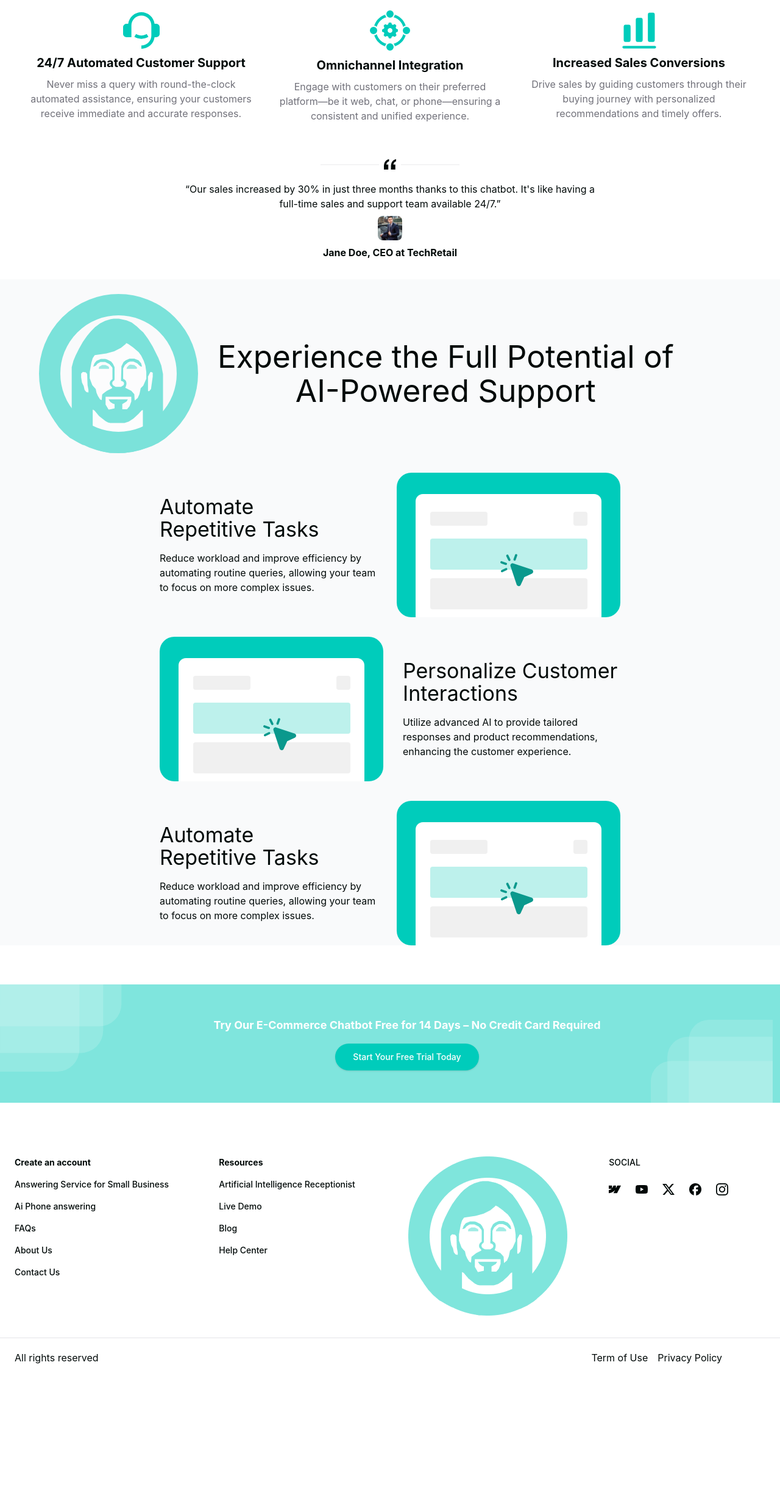
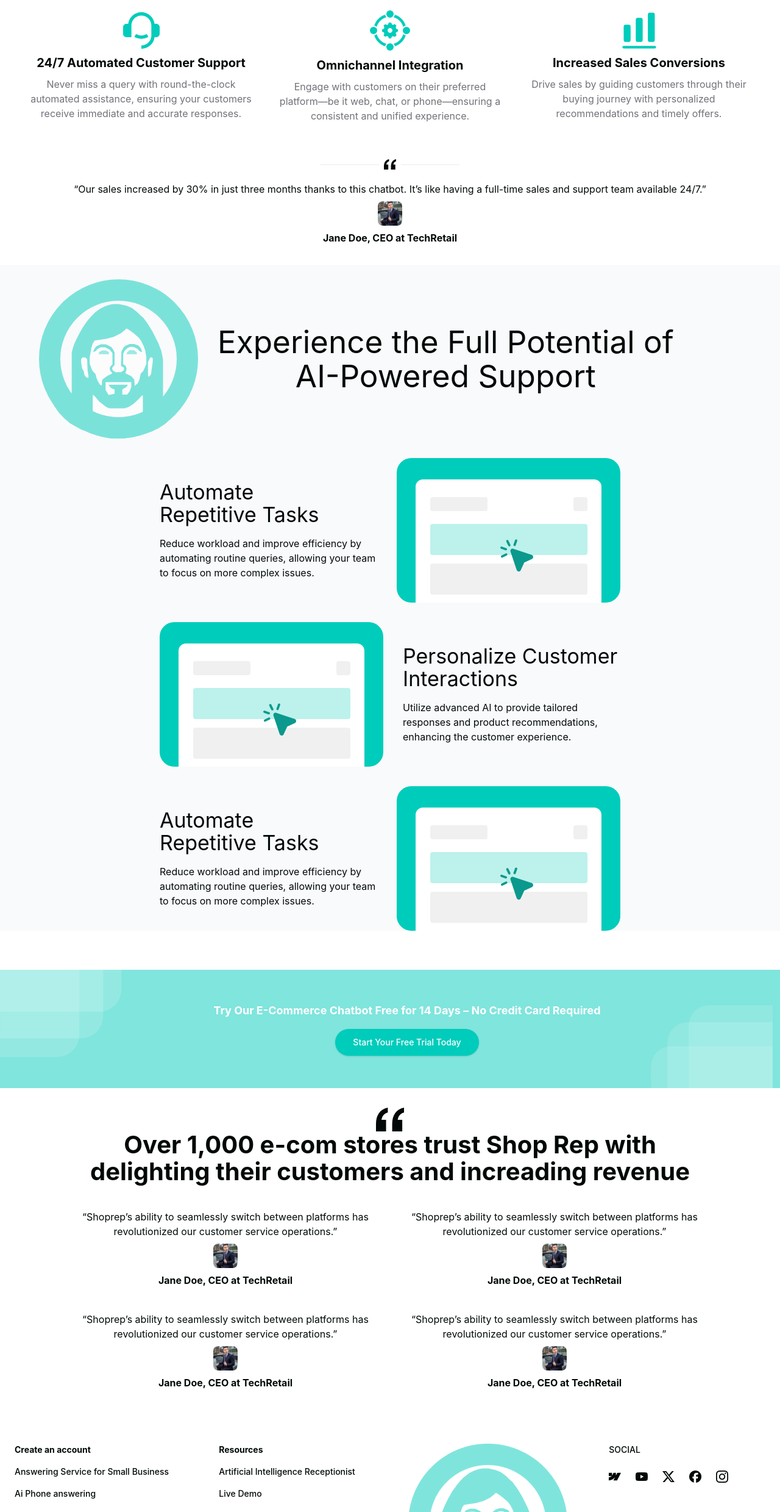
Before and after one commit to FaatehNaeem/SHOP-REP, a React (Vite) app: page / in a window 1280 px wide. Shown: the part 1287-3766 px from the top of the page at 61% size. Before the commit the page ends 3545 px from the top, so only its background shows below. Built offline with nearby package versions, Linux system fonts and the light colour scheme.

Commit message:
testimonials-section

```diff
--- a/src/App.tsx
+++ b/src/App.tsx
@@ -1,9 +1,10 @@
 import Footer from "@/components/common/footer";
 import Header from "@/components/common/header";
-import HeroSection from "./sections/hero-section";
+import HeroSection from "@/sections/hero-section";
 import ServicesSection from "@/sections/services-section";
-import AutomationSection from "./sections/automation-section";
-import CallToActionBanner from "./components/cta-banner";
+import AutomationSection from "@/sections/automation-section";
+import CallToActionBanner from "@/components/cta-banner";
+import TestimonialsSection from "@/sections/testimonials-section";
 
 export default function App() {
   return (
@@ -12,7 +13,8 @@ export default function App() {
       <HeroSection />
       <ServicesSection />
       <AutomationSection />
-      <CallToActionBanner/>
+      <CallToActionBanner />
+      <TestimonialsSection/>
       <Footer />
     </div>
   );
--- a/src/components/testimonial.tsx
+++ b/src/components/testimonial.tsx
@@ -1,10 +1,21 @@
-export default function Testimonial() {
+interface TestimonialProps {
+  text: string;
+  width: string;
+  paragraphWidth: string;
+}
+
+export default function Testimonial({
+  text,
+  width,
+  paragraphWidth,
+}: TestimonialProps) {
   return (
-    <div className="flex flex-col w-screen justify-center items-center mt-2">
-      <p className="w-[696px] text-center">
-        “Our sales increased by 30% in just three months thanks to this chatbot.
-        It&apos;s like having a full-time sales and support team available
-        24/7.”
+    <div
+      className="flex flex-col justify-center items-center mt-2"
+      style={{ width: width }}
+    >
+      <p className="text-center" style={{ width: paragraphWidth }}>
+        {text}
       </p>
       <img
         src="testimonial.svg"
--- a/src/sections/services-section.tsx
+++ b/src/sections/services-section.tsx
@@ -53,12 +53,21 @@ export default function ServicesSection() {
 
       <div className="flex flex-row mt-12 items-center justify-center w-screen h-10">
         <div className="border border-zinc-100 w-24 h-0 items-center justify-center" />
+
         <div className="flex items-center justify-center ml-2">
           <img src="comma.svg" alt="" />
         </div>
+
         <div className="border border-zinc-100 w-24 h-0 items-center justify-center ml-2" />
       </div>
-      <Testimonial />
+
+      <Testimonial
+        text={
+          "“Our sales increased by 30% in just three months thanks to this chatbot. It’s like having a full-time sales and support team available 24/7.”"
+        }
+        width="max-screen"
+        paragraphWidth="max-screen"
+      />
     </div>
   );
 }
--- /dev/null
+++ b/src/sections/testimonials-section.tsx
@@ -0,0 +1,52 @@
+import Testimonial from "@/components/testimonial";
+
+export default function TestimonialsSection() {
+  return (
+    <>
+      <div className="w-screen flex flex-col justify-center items-center mt-8">
+        <img src="comma.svg" alt="" width={"46px"} height={"39px"} />
+        <h1 className="text-[40px] font-bold">
+          Over 1,000 e-com stores trust Shop Rep with
+        </h1>
+        <h1 className="text-[40px] font-bold">
+          delighting their customers and increading revenue{" "}
+        </h1>
+          </div>
+
+          <div className="flex flex-row w-screen items-center justify-center gap-8 mt-8">
+
+        <Testimonial
+          text={
+            "“Shoprep’s ability to seamlessly switch between platforms has revolutionized our customer service operations.”"
+          }
+          width="508px"
+          paragraphWidth="508px"
+        />
+        <Testimonial
+          text={
+            "“Shoprep’s ability to seamlessly switch between platforms has revolutionized our customer service operations.”"
+          }
+          width="508px"
+          paragraphWidth="508px"
+        />
+      </div>
+          <div className="flex flex-row w-screen items-center justify-center gap-8 mt-8">
+
+        <Testimonial
+          text={
+            "“Shoprep’s ability to seamlessly switch between platforms has revolutionized our customer service operations.”"
+          }
+          width="508px"
+          paragraphWidth="508px"
+        />
+        <Testimonial
+          text={
+            "“Shoprep’s ability to seamlessly switch between platforms has revolutionized our customer service operations.”"
+          }
+          width="508px"
+          paragraphWidth="508px"
+        />
+      </div>
+    </>
+  );
+}
```
